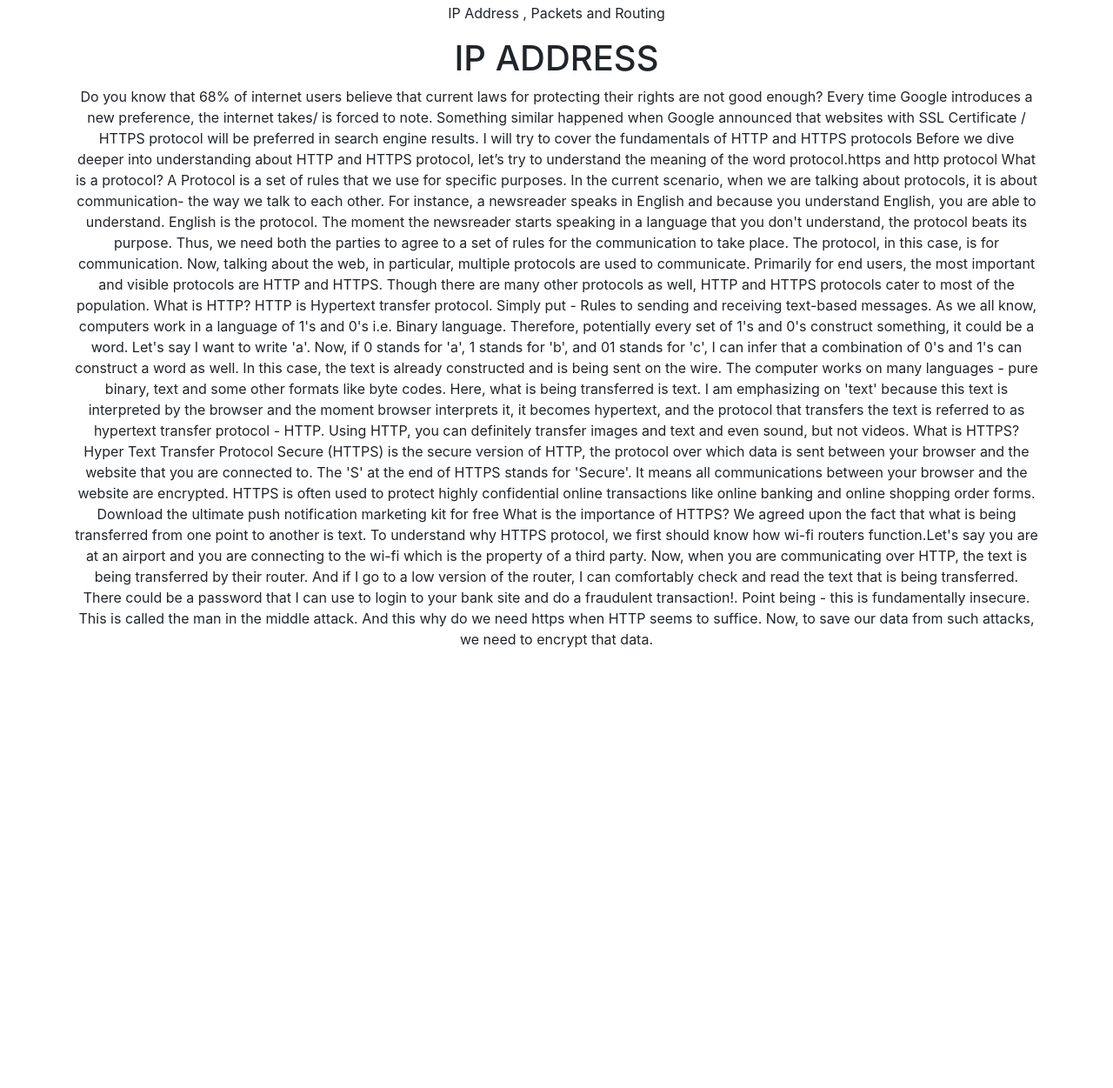
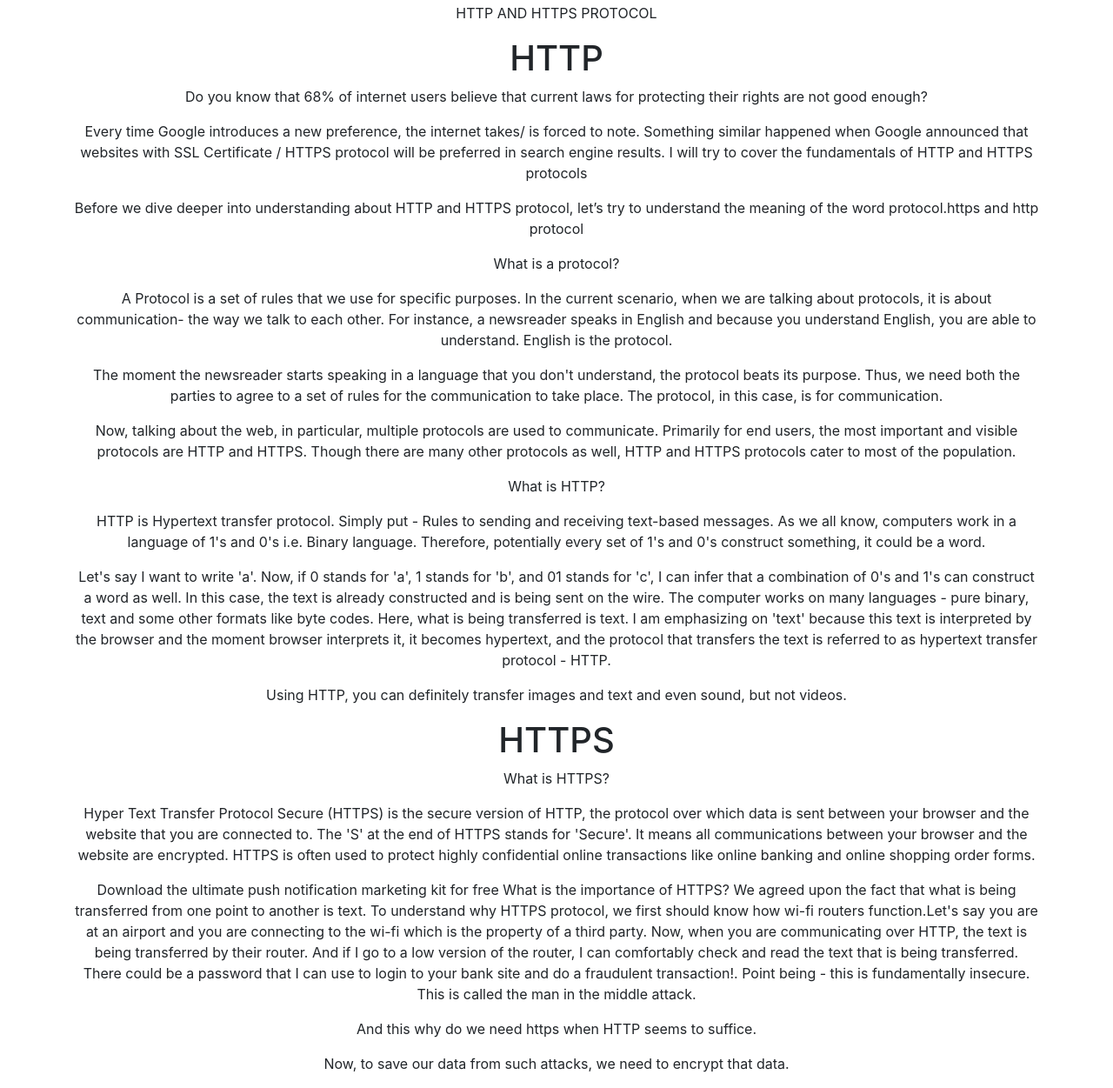
Before and after one commit to Nithin63/How_Internet_Works, a plain HTML site: page part4.html in a window 1280 px wide. Shown: the part 69-1320 px from the top of the page at 87% size. Before the commit the page ends 816 px from the top, so only its background shows below. Drawn offline with Linux system fonts and the light colour scheme.

Commit message:
Fix: Update HTTP page

```diff
--- a/part4.html
+++ b/part4.html
@@ -46,65 +46,92 @@
 <div class="container">
     <div class="row">
         <div class="col-lg-12 text-center">
-            <p class="mt-3">IP Address , Packets and Routing</p>
-            <h1 class="mt-3">IP ADDRESS</h1>
-
-            Do you know that 68% of internet users believe that current laws for protecting their rights are not good
-            enough?
-
+            <p class="mt-3">HTTP AND HTTPS PROTOCOL</p>
+            <h1 class="mt-3">HTTP</h1>
+            <p>
+                Do you know that 68% of internet users believe that current laws for protecting their rights are not
+                good
+                enough?</p>
+            <p>
                 Every time Google introduces a new preference, the internet takes/ is forced to note. Something similar
                 happened when Google announced that websites with SSL Certificate / HTTPS protocol will be preferred in
-            search engine results. I will try to cover the fundamentals of HTTP and HTTPS protocols
+                search engine results. I will try to cover the fundamentals of HTTP and HTTPS protocols</p>
+            <p>
+                Before we dive deeper into understanding about HTTP and HTTPS protocol, let’s try to understand the
+                meaning
+                of the word protocol.https and http protocol</p>
+            <p>
 
-            Before we dive deeper into understanding about HTTP and HTTPS protocol, let’s try to understand the meaning
-            of the word protocol.https and http protocol
-
-            What is a protocol?
-            A Protocol is a set of rules that we use for specific purposes. In the current scenario, when we are talking
-            about protocols, it is about communication- the way we talk to each other. For instance, a newsreader speaks
-            in English and because you understand English, you are able to understand. English is the protocol.
-
-            The moment the newsreader starts speaking in a language that you don't understand, the protocol beats its
-            purpose. Thus, we need both the parties to agree to a set of rules for the communication to take place. The
-            protocol, in this case, is for communication.
-
+                What is a protocol?</p>
+            <p>
+                A Protocol is a set of rules that we use for specific purposes. In the current scenario, when we are
+                talking
+                about protocols, it is about communication- the way we talk to each other. For instance, a newsreader
+                speaks
+                in English and because you understand English, you are able to understand. English is the protocol.</p>
+            <p>
+                The moment the newsreader starts speaking in a language that you don't understand, the protocol beats
+                its
+                purpose. Thus, we need both the parties to agree to a set of rules for the communication to take place.
+                The
+                protocol, in this case, is for communication.</p>
+            <p>
                 Now, talking about the web, in particular, multiple protocols are used to communicate. Primarily for end
-            users, the most important and visible protocols are HTTP and HTTPS. Though there are many other protocols as
-            well, HTTP and HTTPS protocols cater to most of the population.
-
-            What is HTTP?
-            HTTP is Hypertext transfer protocol. Simply put - Rules to sending and receiving text-based messages. As we
-            all know, computers work in a language of 1's and 0's i.e. Binary language. Therefore, potentially every set
-            of 1's and 0's construct something, it could be a word.
-
+                users, the most important and visible protocols are HTTP and HTTPS. Though there are many other
+                protocols as
+                well, HTTP and HTTPS protocols cater to most of the population.</p>
+            <p>
+                What is HTTP?</p>
+            <p>
+                HTTP is Hypertext transfer protocol. Simply put - Rules to sending and receiving text-based messages. As
+                we
+                all know, computers work in a language of 1's and 0's i.e. Binary language. Therefore, potentially every
+                set
+                of 1's and 0's construct something, it could be a word.</p>
+            <p>
                 Let's say I want to write 'a'. Now, if 0 stands for 'a', 1 stands for 'b', and 01 stands for 'c', I can
                 infer that a combination of 0's and 1's can construct a word as well. In this case, the text is already
-            constructed and is being sent on the wire. The computer works on many languages - pure binary, text and some
-            other formats like byte codes. Here, what is being transferred is text. I am emphasizing on 'text' because
-            this text is interpreted by the browser and the moment browser interprets it, it becomes hypertext, and the
-            protocol that transfers the text is referred to as hypertext transfer protocol - HTTP.
-
-            Using HTTP, you can definitely transfer images and text and even sound, but not videos.
-
-            What is HTTPS?
-            Hyper Text Transfer Protocol Secure (HTTPS) is the secure version of HTTP, the protocol over which data is
-            sent between your browser and the website that you are connected to. The 'S' at the end of HTTPS stands for
+                constructed and is being sent on the wire. The computer works on many languages - pure binary, text and
+                some
+                other formats like byte codes. Here, what is being transferred is text. I am emphasizing on 'text'
+                because
+                this text is interpreted by the browser and the moment browser interprets it, it becomes hypertext, and
+                the
+                protocol that transfers the text is referred to as hypertext transfer protocol - HTTP.</p>
+            <p>
+                Using HTTP, you can definitely transfer images and text and even sound, but not videos.</p>
+            <p>
+                <h1 class="mt-3">HTTPS</h1>
+                What is HTTPS?</p>
+            <p>
+                Hyper Text Transfer Protocol Secure (HTTPS) is the secure version of HTTP, the protocol over which data
+                is
+                sent between your browser and the website that you are connected to. The 'S' at the end of HTTPS stands
+                for
                 'Secure'. It means all communications between your browser and the website are encrypted. HTTPS is often
-            used to protect highly confidential online transactions like online banking and online shopping order forms.
-
+                used to protect highly confidential online transactions like online banking and online shopping order
+                forms.
+            </p>
+            <p>
                 Download the ultimate push notification marketing kit for free
                 What is the importance of HTTPS?
-            We agreed upon the fact that what is being transferred from one point to another is text. To understand why
-            HTTPS protocol, we first should know how wi-fi routers function.Let's say you are at an airport and you are
-            connecting to the wi-fi which is the property of a third party. Now, when you are communicating over HTTP,
-            the text is being transferred by their router. And if I go to a low version of the router, I can comfortably
-            check and read the text that is being transferred. There could be a password that I can use to login to your
-            bank site and do a fraudulent transaction!. Point being - this is fundamentally insecure. This is called the
-            man in the middle attack.
-
-            And this why do we need https when HTTP seems to suffice.
-
-            Now, to save our data from such attacks, we need to encrypt that data.
+                We agreed upon the fact that what is being transferred from one point to another is text. To understand
+                why
+                HTTPS protocol, we first should know how wi-fi routers function.Let's say you are at an airport and you
+                are
+                connecting to the wi-fi which is the property of a third party. Now, when you are communicating over
+                HTTP,
+                the text is being transferred by their router. And if I go to a low version of the router, I can
+                comfortably
+                check and read the text that is being transferred. There could be a password that I can use to login to
+                your
+                bank site and do a fraudulent transaction!. Point being - this is fundamentally insecure. This is called
+                the
+                man in the middle attack.</p>
+            <p>
+                And this why do we need https when HTTP seems to suffice.</p>
+            <p>
+                Now, to save our data from such attacks, we need to encrypt that data.</p>
         </div>
 
         <!--  <ul class="list-unstyled">
```
Also changed, not shown: part5.html (+1 -1 lines). Lines whose indentation alone changed are shown as unchanged.
